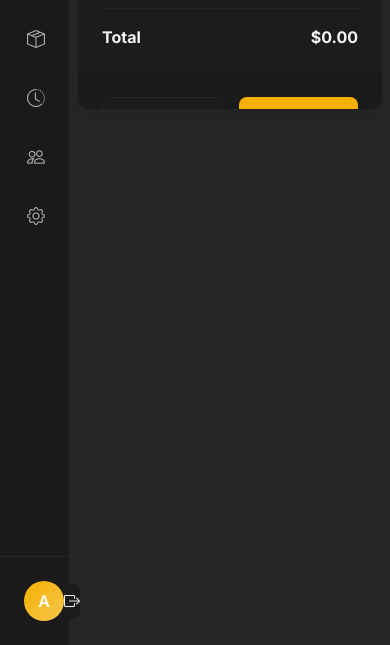
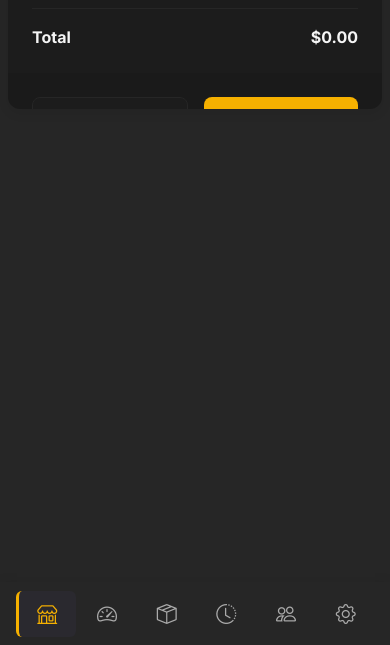
Before and after one commit to shaheersoomro/pos_orion, a plain HTML site: page index.html in a window 390 px wide. Shown: the part 199-844 px from the top of the page. Drawn offline with nearby package versions, Linux system fonts and the light colour scheme.

Commit message:
Refactor sidebar and bottom navigation layout; adjust styles for improved responsiveness

```diff
--- a/index.html
+++ b/index.html
@@ -21,7 +21,7 @@
 <body>
     <div class="pos-wrapper">
         <!-- Sidebar Navigation -->
-        <aside class="sidebar">
+        <!-- <aside class="sidebar">
             <div class="sidebar-header">
                 <div class="logo">
                     <i class="bi bi-lightning-fill"></i>
@@ -68,7 +68,48 @@
                     <i class="bi bi-box-arrow-right"></i>
                 </a>
             </div>
-        </aside>
+        </aside> -->
+
+        <!-- <nav class="bottom-navbar">
+            <a href="#" class="nav-item active" data-page="pos">
+                <i class="bi bi-shop"></i>
+                <span>POS</span>
+            </a>
+            <a href="dashboard.html" class="nav-item" data-page="dashboard">
+                <i class="bi bi-speedometer2"></i>
+                <span>Dashboard</span>
+            </a>
+            <a href="inventory.html" class="nav-item" data-page="inventory">
+                <i class="bi bi-box-seam"></i>
+                <span>Inventory</span>
+            </a>
+            <a href="history.html" class="nav-item" data-page="history">
+                <i class="bi bi-clock-history"></i>
+                <span>History</span>
+            </a>
+            <a href="users.html" class="nav-item" data-page="users">
+                <i class="bi bi-people"></i>
+                <span>Users</span>
+            </a>
+            <a href="settings.html" class="nav-item" data-page="settings">
+                <i class="bi bi-gear"></i>
+                <span>Settings</span>
+            </a>
+        </nav> -->
+
+        <!-- <div class="sidebar-footer">
+            <div class="user-profile">
+                <div class="avatar">A</div>
+                <div class="user-info">
+                    <div class="user-name">Alice</div>
+                    <div class="user-role">Cashier</div>
+                </div>
+            </div>
+            <a href="login.html" class="logout-btn" title="Logout">
+                <i class="bi bi-box-arrow-right"></i>
+            </a>
+        </div> -->
+
 
         <!-- Main Content -->
         <main class="main-content">
@@ -166,8 +207,37 @@
                 </button>
             </div>
         </aside>
+
+
     </div>
 
+
+    <nav class="bottom-navbar">
+            <a href="#" class="nav-item active" data-page="pos">
+                <i class="bi bi-shop"></i>
+                <span>POS</span>
+            </a>
+            <a href="dashboard.html" class="nav-item" data-page="dashboard">
+                <i class="bi bi-speedometer2"></i>
+                <span>Dashboard</span>
+            </a>
+            <a href="inventory.html" class="nav-item" data-page="inventory">
+                <i class="bi bi-box-seam"></i>
+                <span>Inventory</span>
+            </a>
+            <a href="history.html" class="nav-item" data-page="history">
+                <i class="bi bi-clock-history"></i>
+                <span>History</span>
+            </a>
+            <a href="users.html" class="nav-item" data-page="users">
+                <i class="bi bi-people"></i>
+                <span>Users</span>
+            </a>
+            <a href="settings.html" class="nav-item" data-page="settings">
+                <i class="bi bi-gear"></i>
+                <span>Settings</span>
+            </a>
+        </nav>
     <!-- Payment Modal -->
     <div class="modal fade" id="paymentModal" tabindex="-1">
         <div class="modal-dialog modal-dialog-centered">
--- a/style_new.css
+++ b/style_new.css
@@ -74,7 +74,7 @@ body {
 
 .pos-wrapper {
     display: flex;
-    height: 100vh;
+    height: calc(100vh - 63px);
     background: var(--bg-light);
 }
 
@@ -152,6 +152,50 @@ body {
     justify-content: space-between;
 }
 
+
+.sidebar-nav {
+    flex: 1;
+    padding: var(--spacing-md) 0;
+    overflow-y: auto;
+}
+
+.nav-item {
+    display: flex;
+    align-items: center;
+    gap: var(--spacing-md);
+    padding: var(--spacing-md) var(--spacing-lg);
+    color: var(--text-secondary);
+    text-decoration: none;
+    font-weight: 500;
+    font-size: 14px;
+    transition: var(--transition);
+    border-left: 3px solid transparent;
+}
+
+.nav-item:hover {
+    background: var(--secondary);
+    color: var(--primary);
+}
+
+.nav-item.active {
+    background: rgba(91, 75, 158, 0.08);
+    color: var(--primary);
+    border-left-color: var(--primary);
+}
+
+.nav-item i {
+    font-size: 18px;
+}
+
+.sidebar-footer {
+    padding: var(--spacing-lg);
+    border-top: 1px solid var(--border-color);
+    display: flex;
+    align-items: center;
+    justify-content: space-between;
+}
+
+
 .user-profile {
     display: flex;
     align-items: center;
@@ -200,6 +244,60 @@ body {
     text-decoration: none;
     transition: var(--transition);
     font-size: 16px;
+}
+
+
+/* Bottom Navigation Bar */
+.bottom-navbar {
+    position: relative;
+    /* position: fixed;
+    bottom: 0;
+    left: 0;
+    right: 0; */
+    background: var(--bg-light);
+    border-top: 1px solid var(--border-color);
+    display: flex;
+    justify-content: space-between;
+    padding: var(--spacing-sm) var(--spacing-md);
+    z-index: 1000;
+    box-shadow: 0 -2px 10px rgba(0, 0, 0, 0.05);
+}
+
+
+.bottom-navbar .nav-item {
+    display: flex;
+    flex-direction: row;
+    align-items: center;
+    justify-content: center;
+    gap: 4px;
+    padding: var(--spacing-sm) var(--spacing-md);
+    color: var(--text-secondary);
+    text-decoration: none;
+    font-weight: 500;
+    font-size: 12px;
+    transition: var(--transition);
+    border-radius: 6px;
+    flex: 1;
+    /* max-width: 120px; */
+}
+
+.bottom-navbar .nav-item:hover {
+    background: var(--secondary);
+    color: var(--primary);
+}
+
+.bottom-navbar .nav-item.active {
+    background: rgba(91, 75, 158, 0.08);
+    color: var(--primary);
+}
+
+.bottom-navbar .nav-item i {
+    font-size: 20px;
+}
+
+.bottom-navbar .nav-text {
+    font-size: 11px;
+    text-align: center;
 }
 
 .logout-btn:hover {
```
